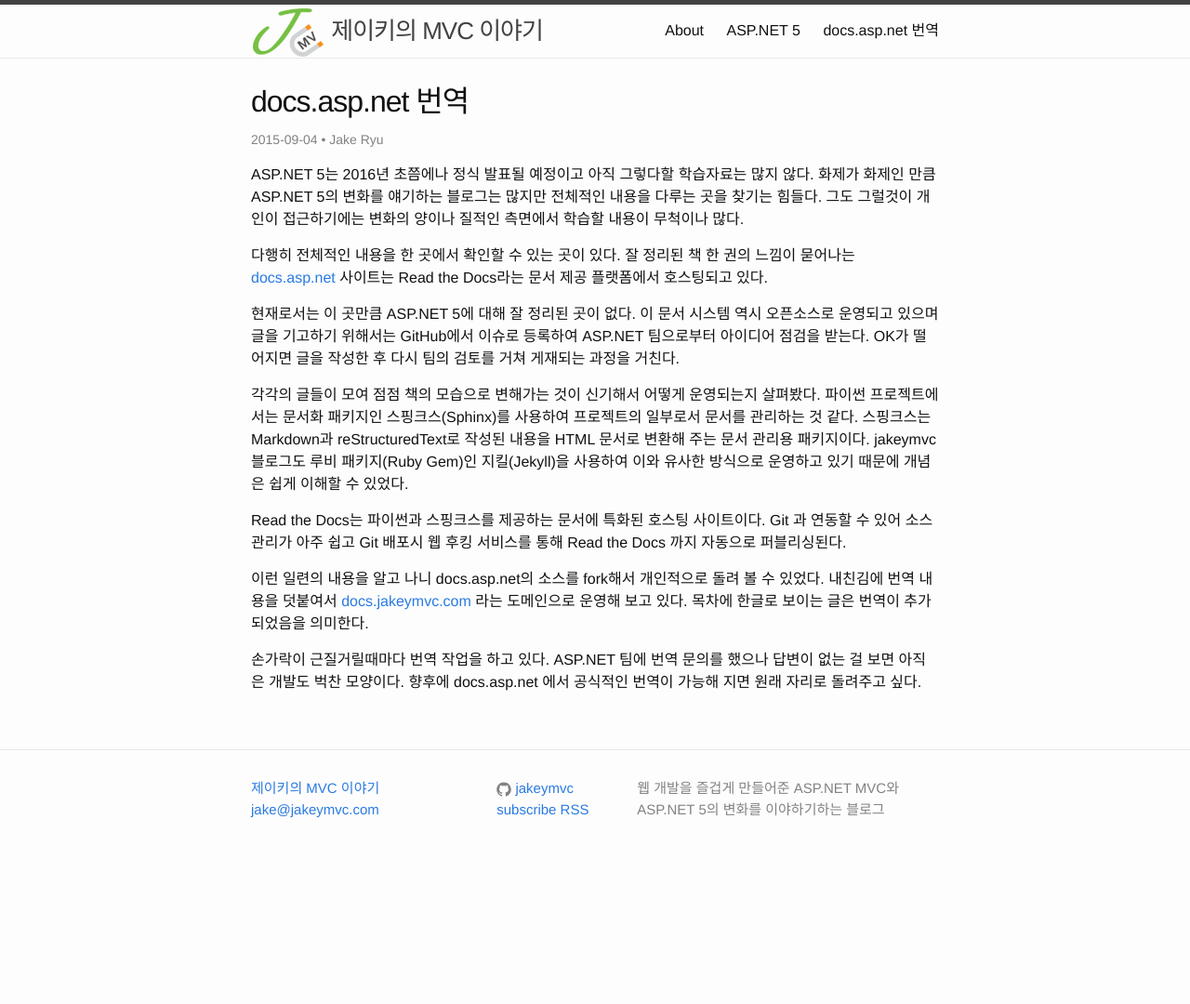
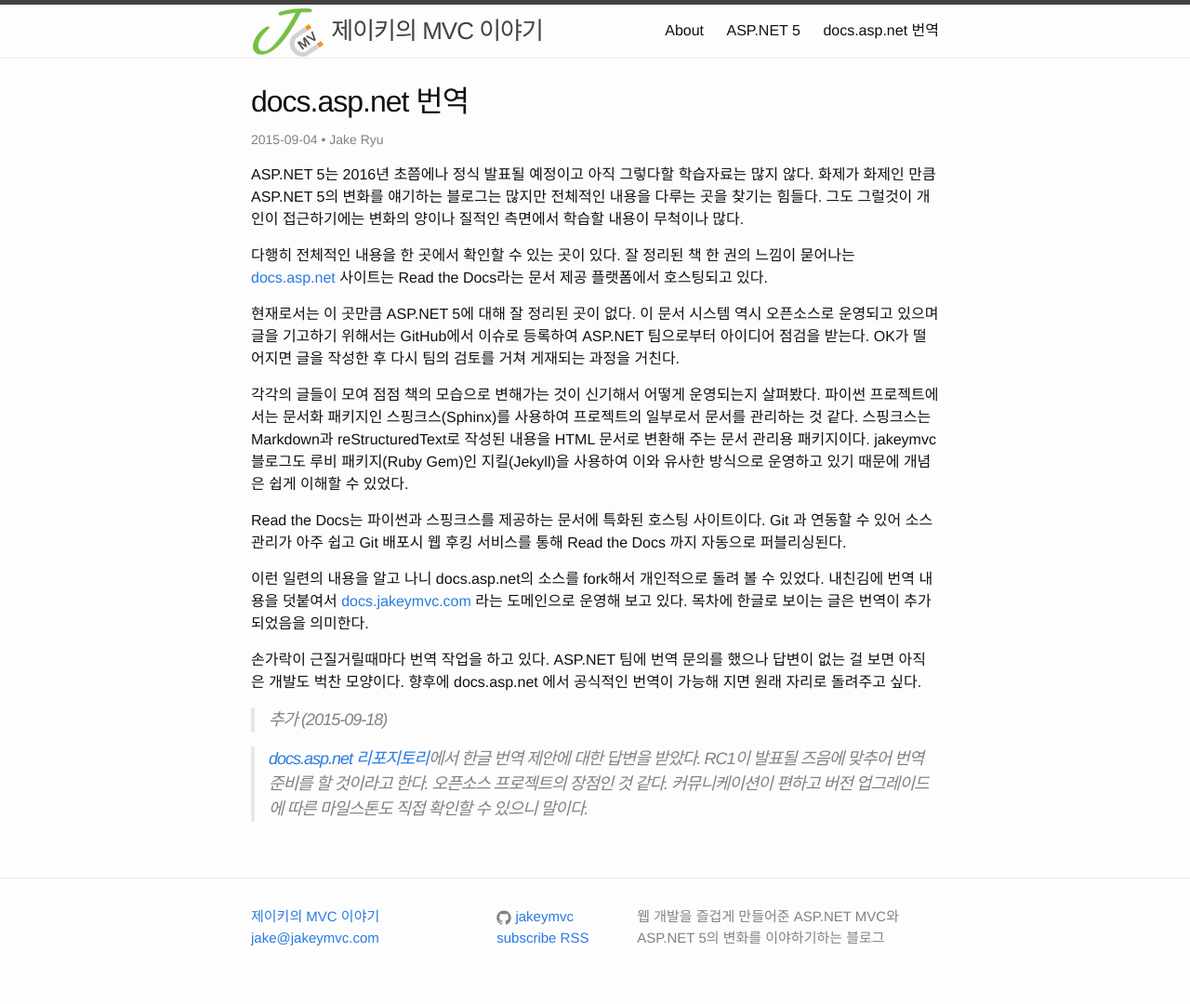
Before and after one commit to jakeymvc/jakeymvc.github.io, a Jekyll site: the page built from _posts/2015-09-04-docs-asp-net.md, in a window 1280 px wide. Shown: the whole page at 93% size. Built offline with Jekyll 4.4.1, drawn with Linux system fonts in a browser that asks for light colours; Markdown is read by kramdown in place of the engine named in the settings; comment, search, counter and statistics services are not loaded; before the commit the page ends 942 px from its top, so only the background shows below that.

Commit message:
update on docs.asp.net

```diff
--- a/_posts/2015-09-04-docs-asp-net.md
+++ b/_posts/2015-09-04-docs-asp-net.md
@@ -19,3 +19,7 @@
 이런 일련의 내용을 알고 나니 docs.asp.net의 소스를 fork해서 개인적으로 돌려 볼 수 있었다. 내친김에 번역 내용을 덧붙여서 [docs.jakeymvc.com](http://docs.jakeymvc.com) 라는 도메인으로 운영해 보고 있다. 목차에 한글로 보이는 글은 번역이 추가되었음을 의미한다.
 
 손가락이 근질거릴때마다 번역 작업을 하고 있다. ASP.NET 팀에 번역 문의를 했으나 답변이 없는 걸 보면 아직은 개발도 벅찬 모양이다. 향후에 docs.asp.net 에서 공식적인 번역이 가능해 지면 원래 자리로 돌려주고 싶다.
+
+>추가 (2015-09-18)
+
+>[docs.asp.net 리포지토리](https://github.com/aspnet/Docs/issues/416)에서 한글 번역 제안에 대한 답변을 받았다. RC1이 발표될 즈음에 맞추어 번역 준비를 할 것이라고 한다. 오픈소스 프로젝트의 장점인 것 같다. 커뮤니케이션이 편하고 버전 업그레이드에 따른 마일스톤도 직접 확인할 수 있으니 말이다.
```
Also changed, not shown: _posts/2015-09-16-validation-model.md (+1 -1 lines).
